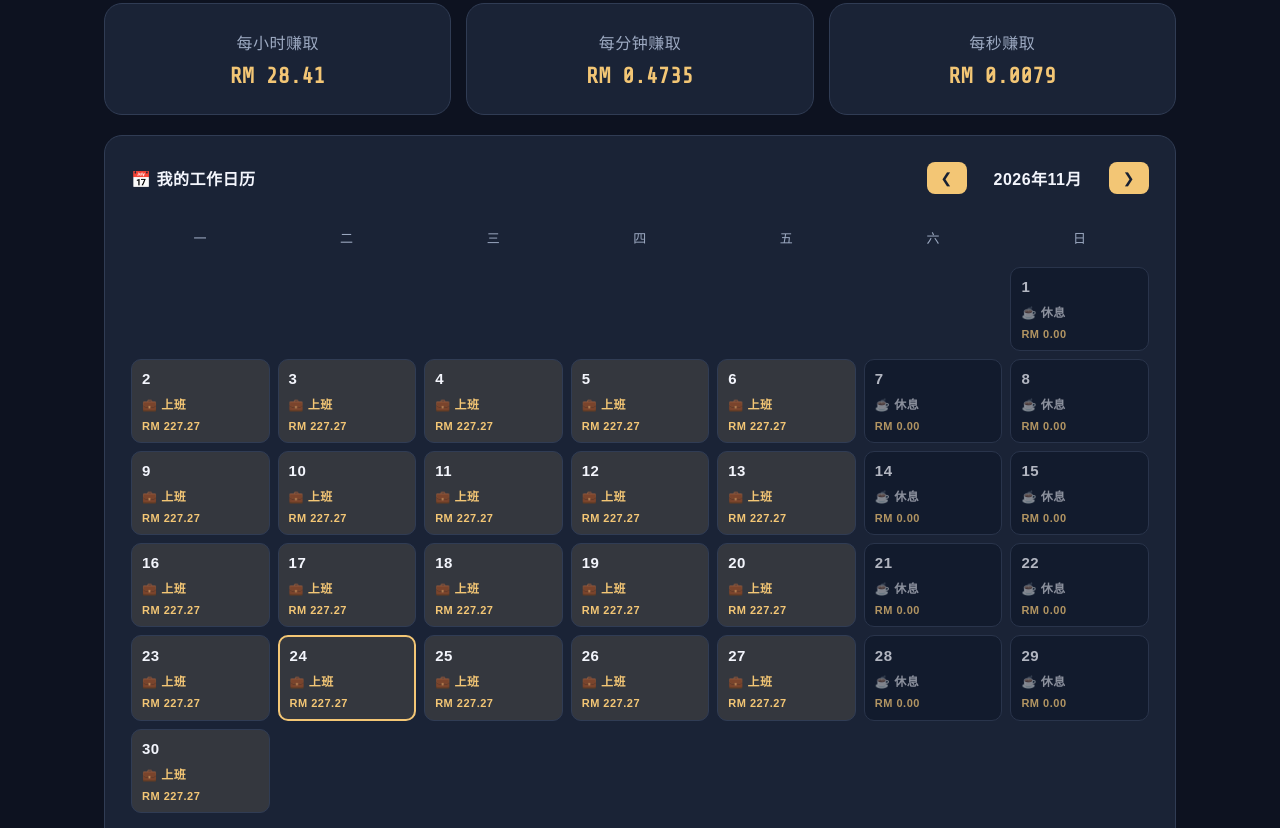
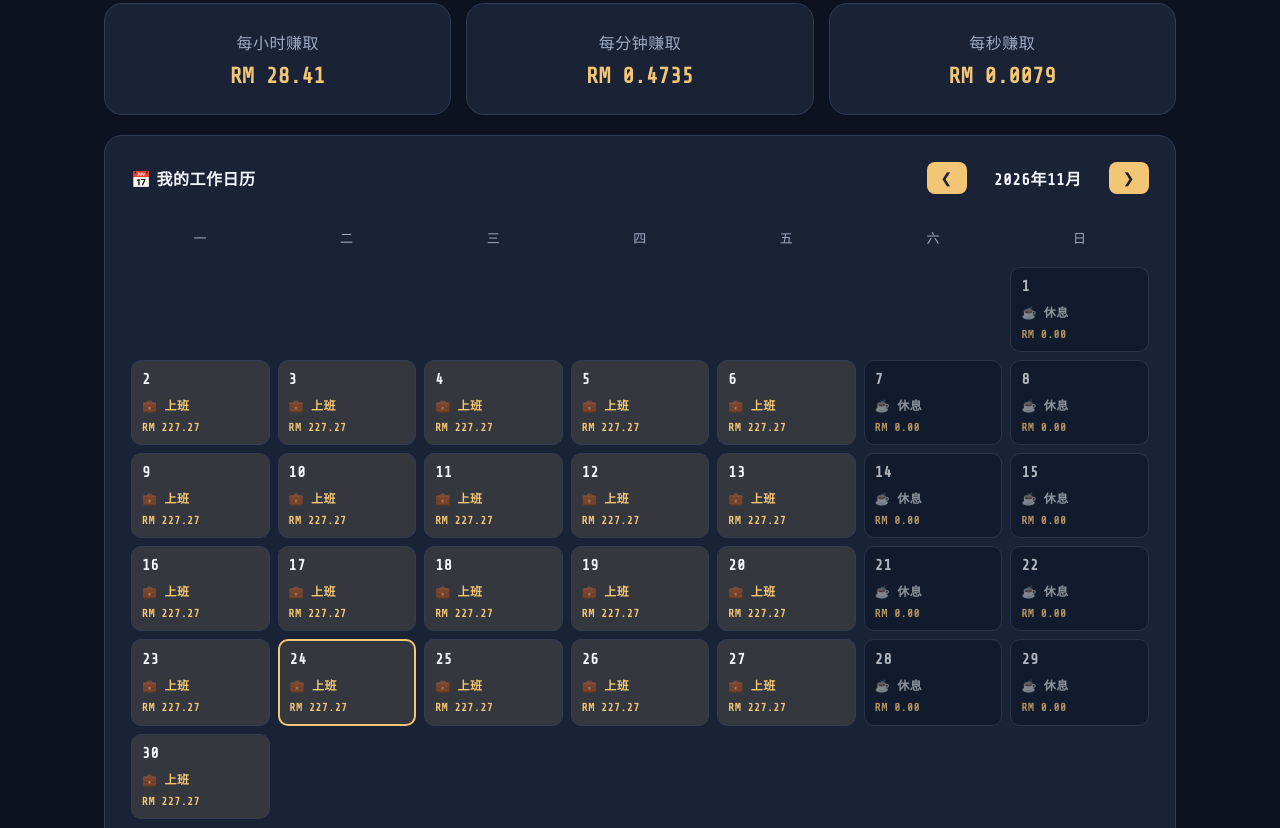
Before and after one commit to sbsvhans-jpg/work-motivator, a plain HTML site: page index.html in a window 1280 px wide. Shown: the part 972-1800 px from the top of the page. Drawn offline with Linux system fonts and the light colour scheme.

Commit message:
Fix calendar and monthly summary font priority

```diff
--- a/index.html
+++ b/index.html
@@ -608,6 +608,7 @@ textarea {
   line-height: 1.5;
 }
 
+
 /* Calendar and Monthly Summary Digital Font */
 
 #calendarMonth,
@@ -617,8 +618,8 @@ textarea {
 #monthlyRestDays,
 #monthlyEstimatedIncome,
 #monthlySavedIncome {
-  font-family: "Share Tech Numbers", Arial, sans-serif;
-  font-weight: 700;
+  font-family: "Share Tech Mono", Arial, sans-serif !important;
+  font-weight: 700 !important;
   font-variant-numeric: tabular-nums;
 }
 
```
